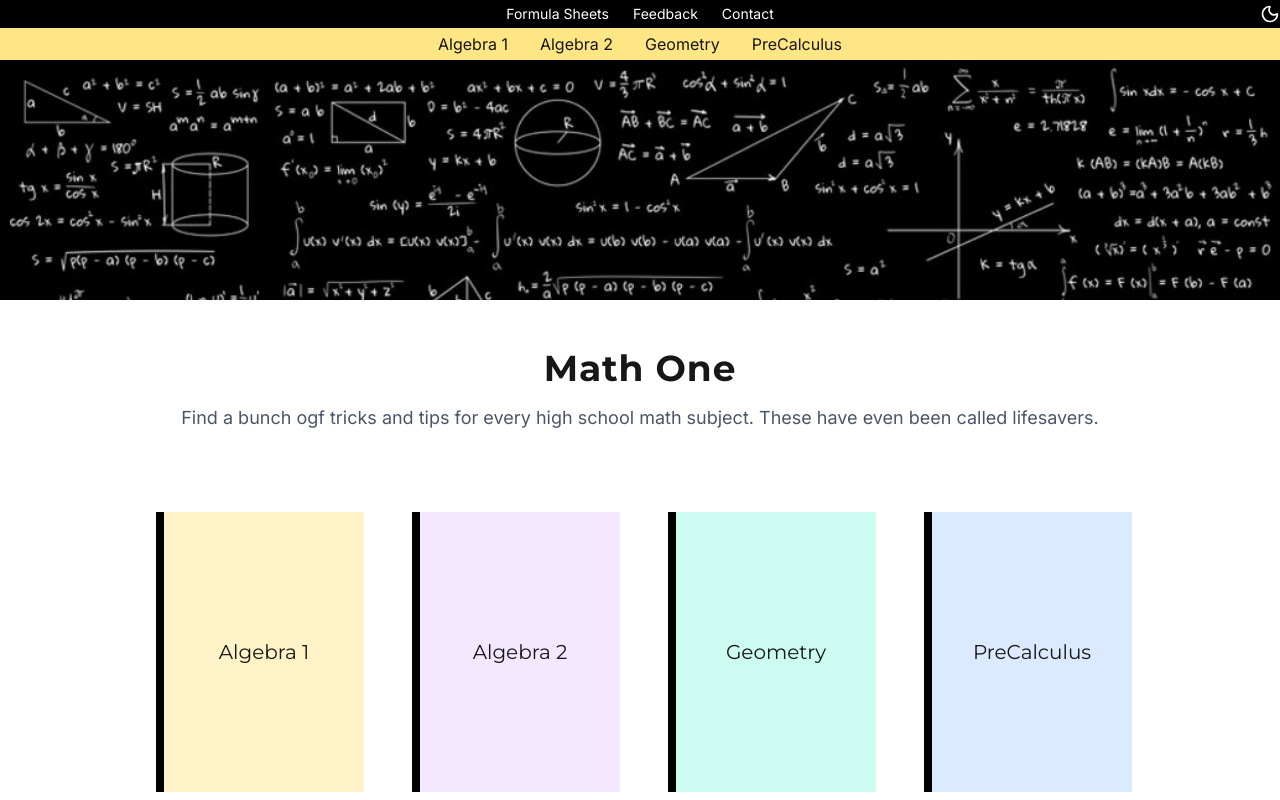
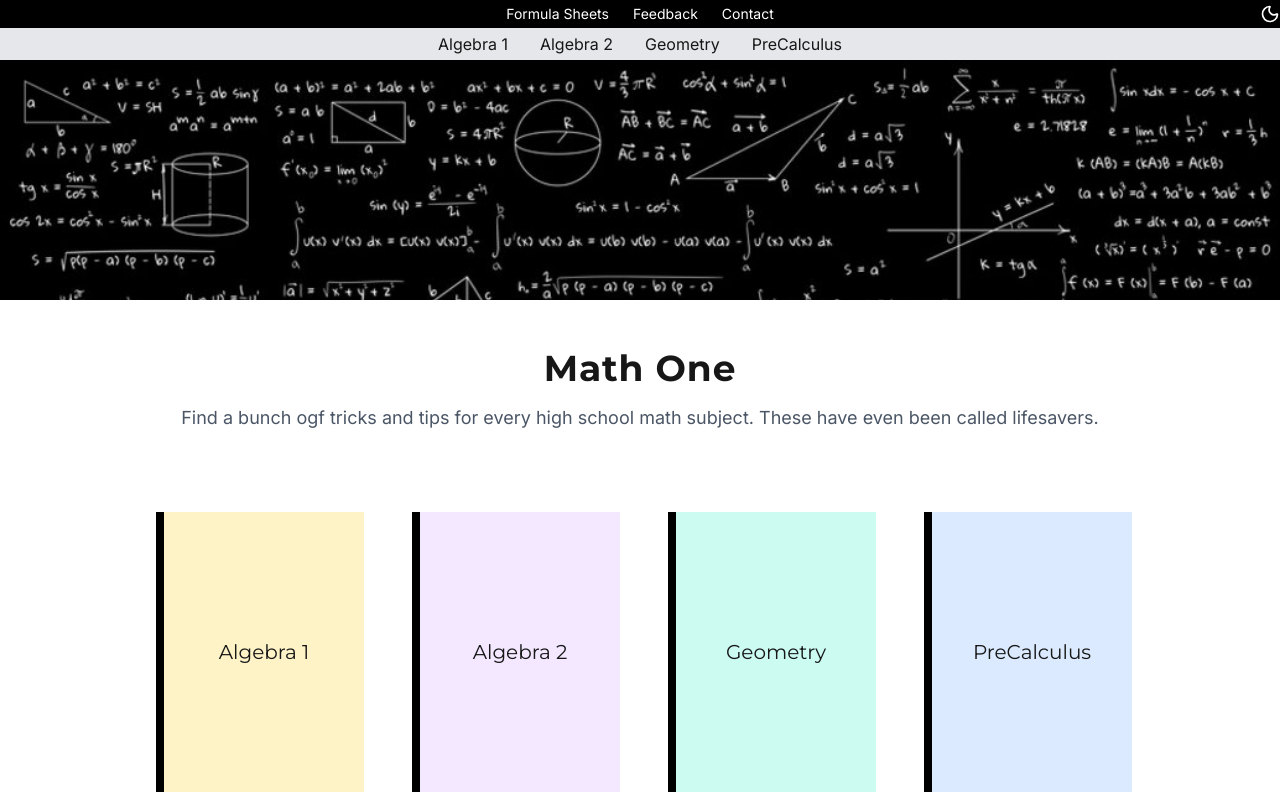
Before and after one commit to dakshs-07/math-notes, a Next.js app: page / in a window 1280 px wide. Shown: the top 800 px of the page. Built offline with nearby package versions, Linux system fonts and the light colour scheme.

Commit message:
changed default color of navbar

```diff
--- a/components/Navbar.jsx
+++ b/components/Navbar.jsx
@@ -4,7 +4,7 @@ import { usePathname } from "next/navigation";
 
 function Navbar() {
   const pathname = usePathname();
-  let bgColor = "bg-amber-200";
+  let bgColor = "bg-white";
   if (pathname.startsWith("/math/Algebra1")) {
     bgColor = "bg-green-200";
   } else if (pathname==="/math/Algebra2") {
@@ -14,7 +14,7 @@ function Navbar() {
   } else if (pathname === "/math/PreCalc") {
     bgColor = "bg-violet-200";
   } else {
-    bgColor = "bg-amber-200";
+    bgColor = "bg-gray-200";
   }
   const linkstyle = "hover:underline hover:opacity-70";
   return (
```
